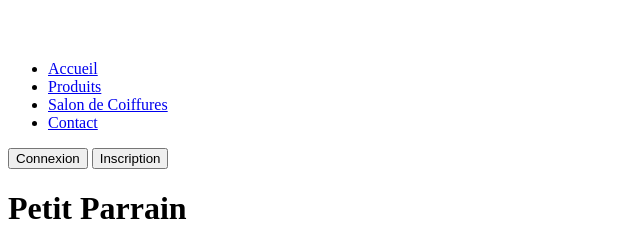
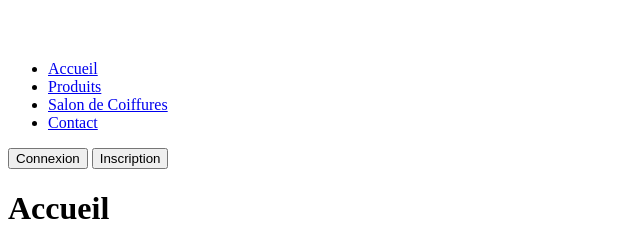
Before and after one commit to Gilberto841/TopLissage, a Symfony app: template templates/home/index.html.twig in a window 1280 px wide. Shown: the top 246 px of the page, without its empty margins (0-640 px from the left). Run offline with Twig, Linux system fonts and the light colour scheme; the template is opened without the code that fills it, so the values that code supplies are empty; some libraries are stand-ins or nearby versions.

Commit message:
test accueil

```diff
--- a/templates/home/index.html.twig
+++ b/templates/home/index.html.twig
@@ -3,6 +3,6 @@
 {% block title %}Hello HomeController!{% endblock %}
 
 {% block body %}
-<h1 class=" text-center">Petit Parrain</h1>
+<h1 class=" text-center">Accueil</h1>
 {% include "includes/_carousel.html.twig" %}
 {% endblock %}
```
